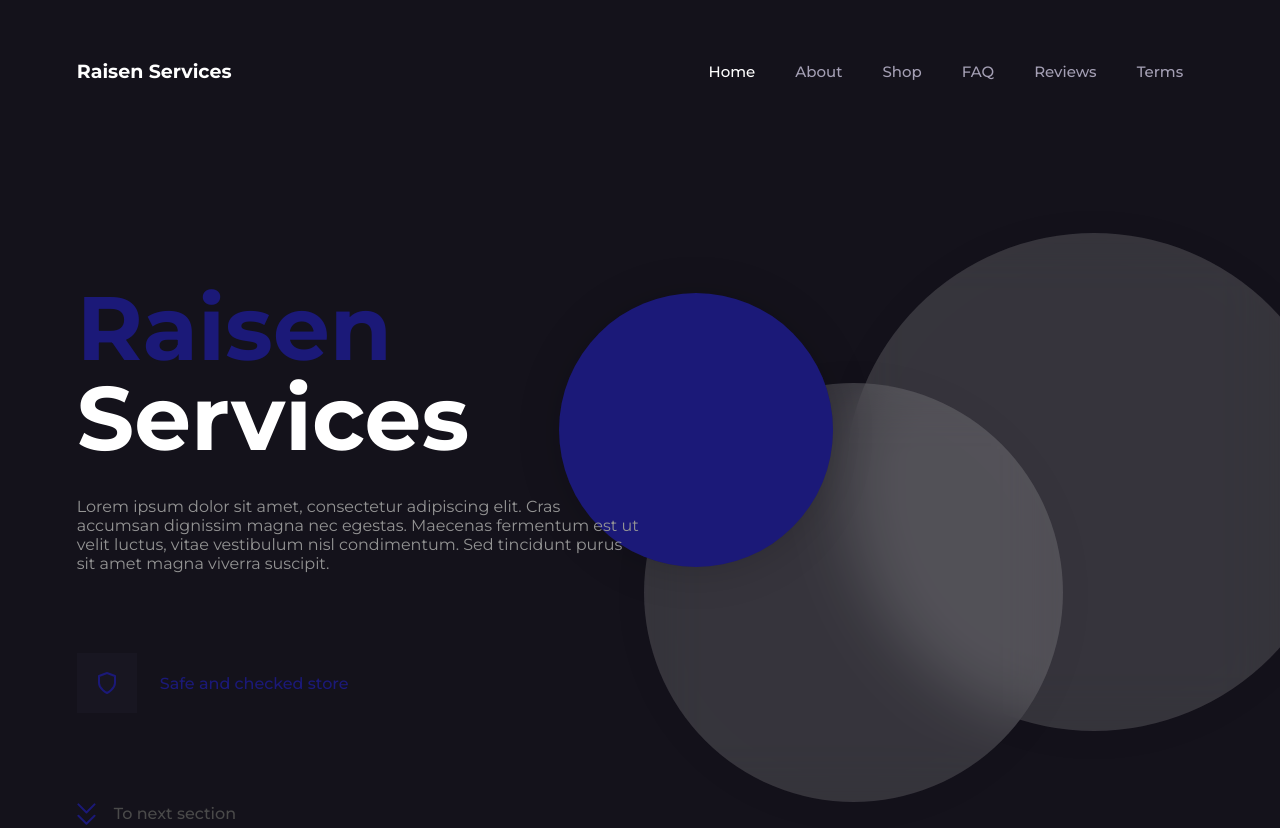
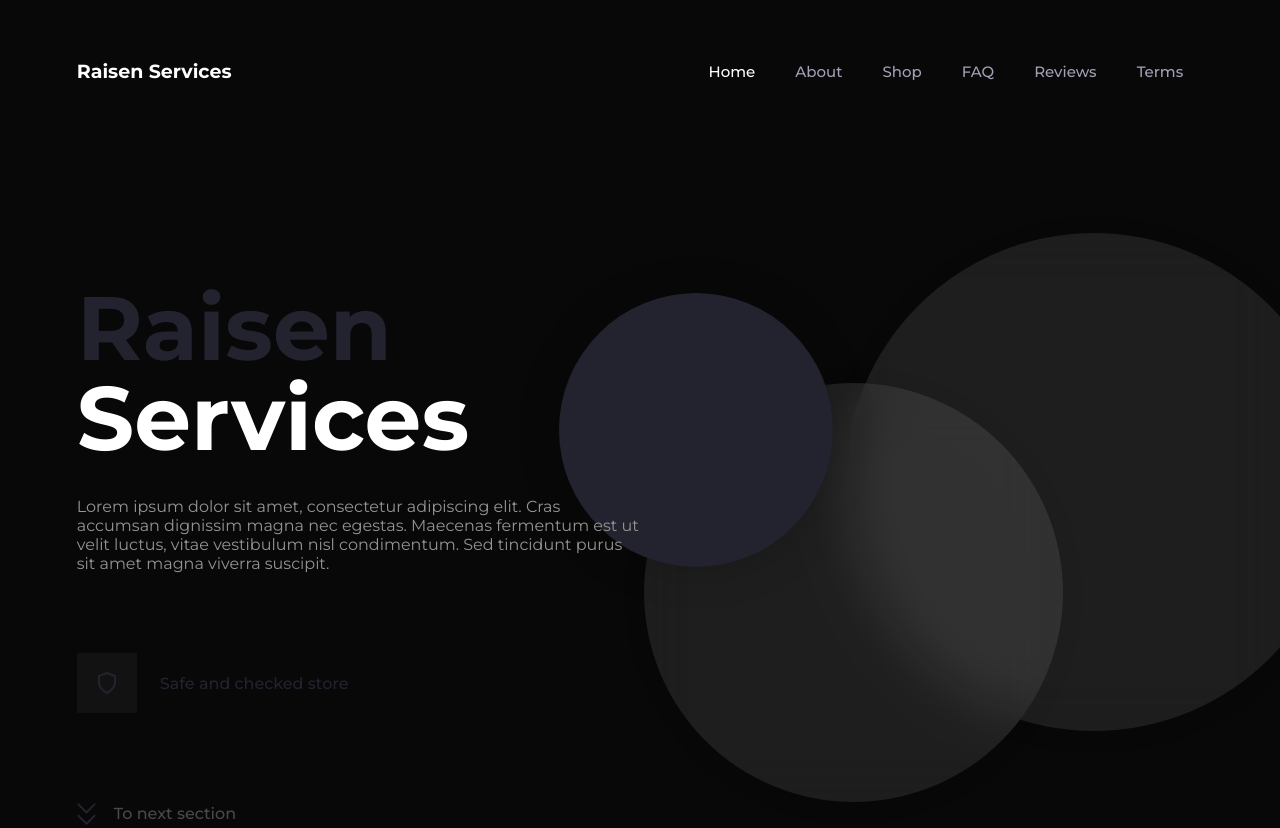
Before and after one commit to raisenshops/raisenshops.github.io, a plain HTML site: page index.html in a window 1280 px wide. Shown: the top 828 px of the page. Drawn offline with nearby package versions, Linux system fonts and the light colour scheme; a script that the page names is missing.

Commit message:
Update colors.css

```diff
--- a/assets/css/colors.css
+++ b/assets/css/colors.css
@@ -2,10 +2,10 @@
 
 /* DARK - ORANGE */
 :root {
-    --backgroundMain: #14121B;
-    --backgroundSecond: #181621;
-    --colorMain: #1b1978;
-    --circleColor: #FFFFFF26;
+    --backgroundMain: #080808;
+    --backgroundSecond: #121212;
+    --colorMain: #23232f;
+    --circleColor: #ffffff17;
     --colorText: #949494;
     --colorDefault: #fff;
 }
```
